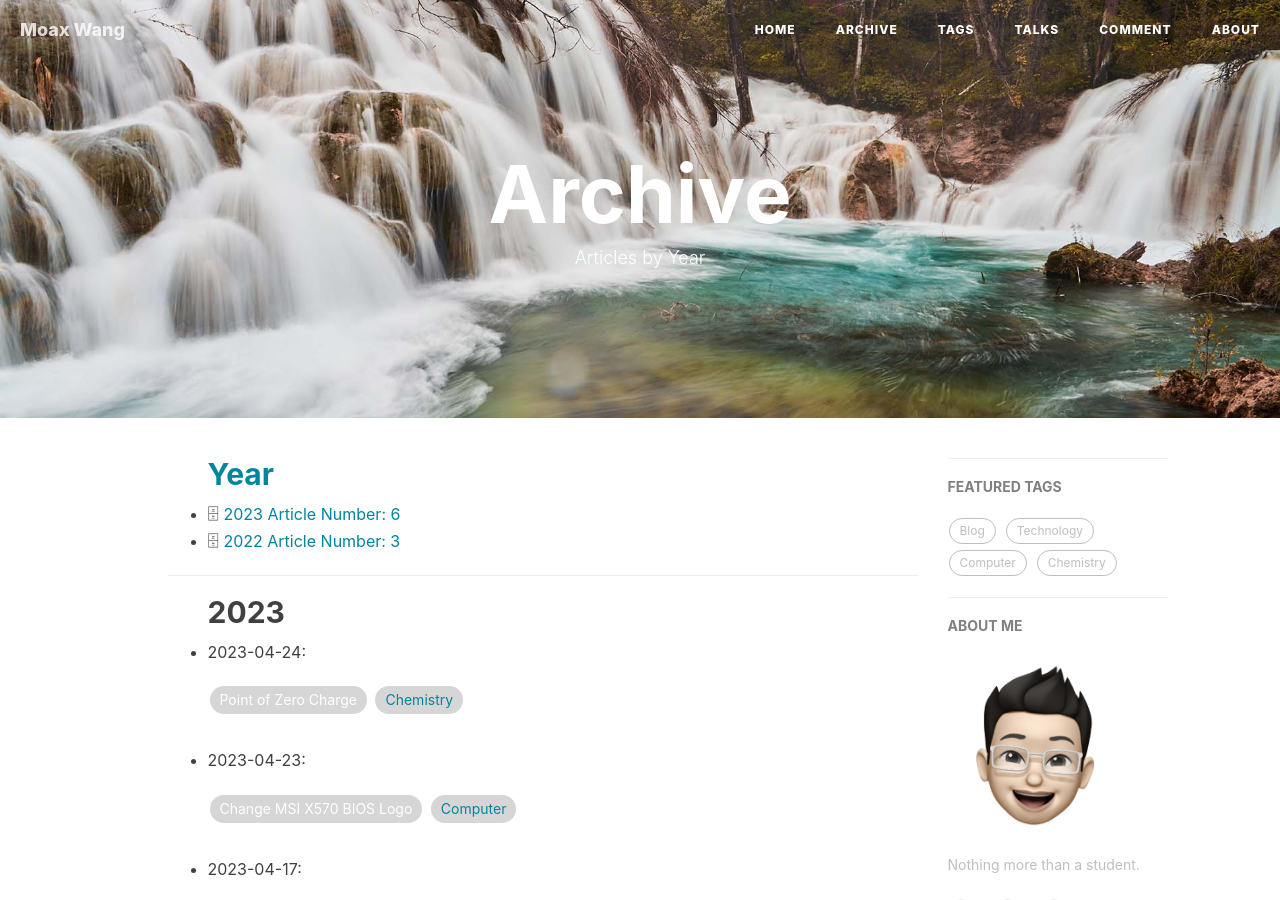
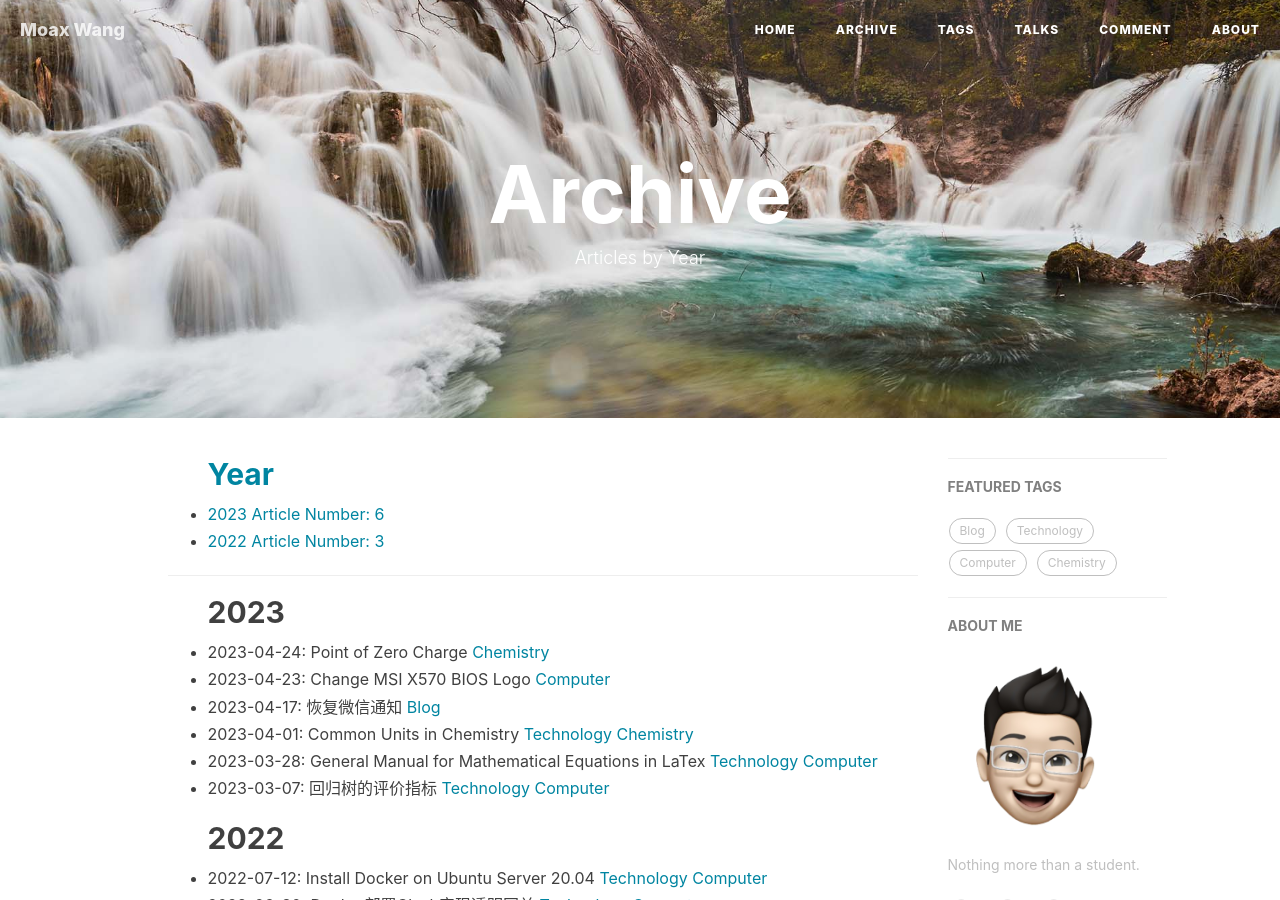
Before and after one commit to WinchellWang/winchellwang.github.io, a Jekyll site: the page built from 1archive.html, in a window 1280 px wide and 900 px high. Built offline with Jekyll 4.4.1, drawn with Linux system fonts in a browser that asks for light colours; nearby versions of some CDN libraries; comment, search, counter and statistics services are not loaded.

Commit message:
Update 1archive.html

```diff
--- a/1archive.html
+++ b/1archive.html
@@ -14,7 +14,7 @@ permalink: /archive/
 	{% assign prevyear = post.previous.date | date: "%Y" %}
 	{% assign counter = counter | plus: 1 %}
 	{% if thisyear != prevyear %}
-	<li>🗄
+	<li>
 		<a href="#{{ post.date | date: '%Y' }}">
 			<font color="#0085a1">{{ thisyear }} Article Number: {{ counter }}</font>
 		</a>
@@ -39,15 +39,13 @@ permalink: /archive/
 	{% endif %}
 	{% endunless %}
 	<li>{{ post.date | date:"%Y-%m-%d:" }}
-	<div id='tag_cloud' class="tags">
 	<a href="{{ post.url }}" target="_blank">{{ post.title }}</a>
 	<!-- <font color="#0085a1">🏷</font>  -->
 	{% for tag in post.tags %}
-	<a href="#{{ tag }}" title="{{ tag }}" target="_blank">
+	<a class="tags" href="#{{ tag }}" title="{{ tag }}" target="_blank">
 		<font color="#0085a1">{{ tag }}</font>
 	</a>
 	{% endfor %}
-	</div>
 </li>
 {% endfor %}
 </ul>
```
